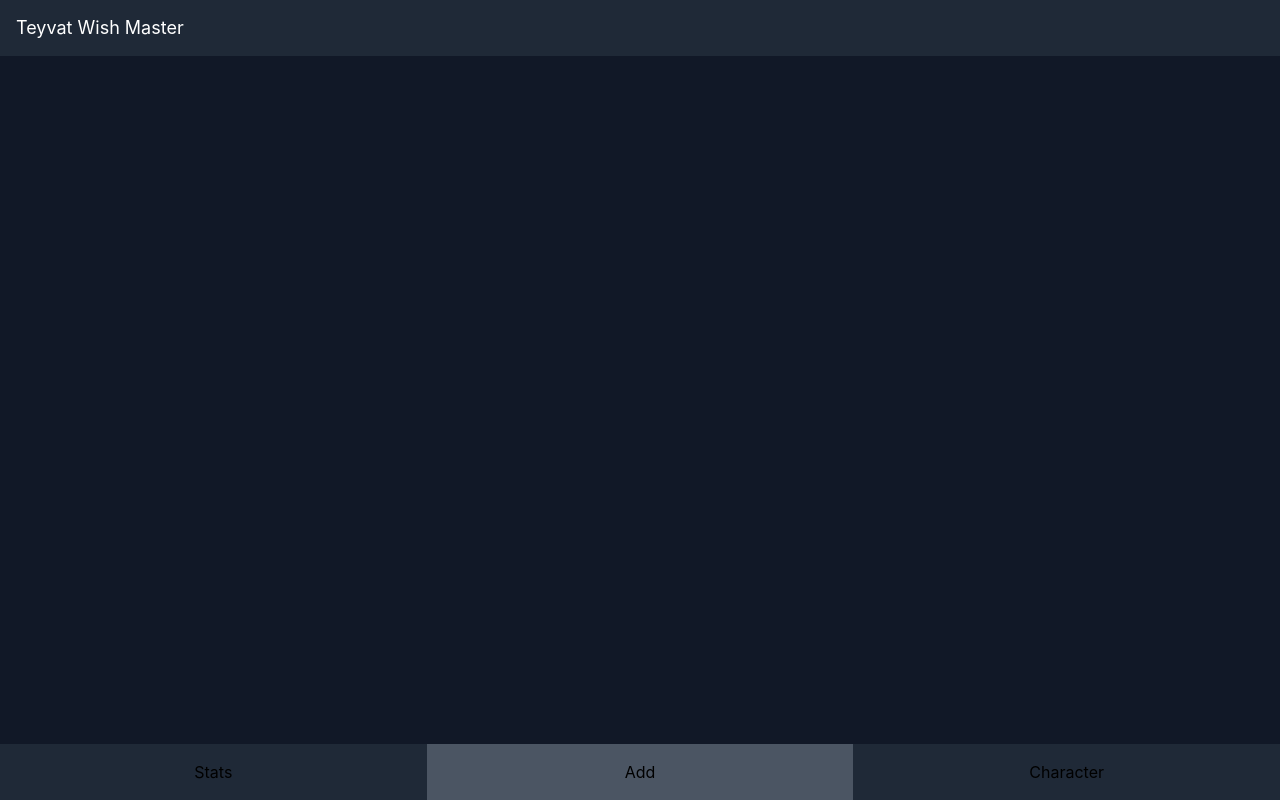
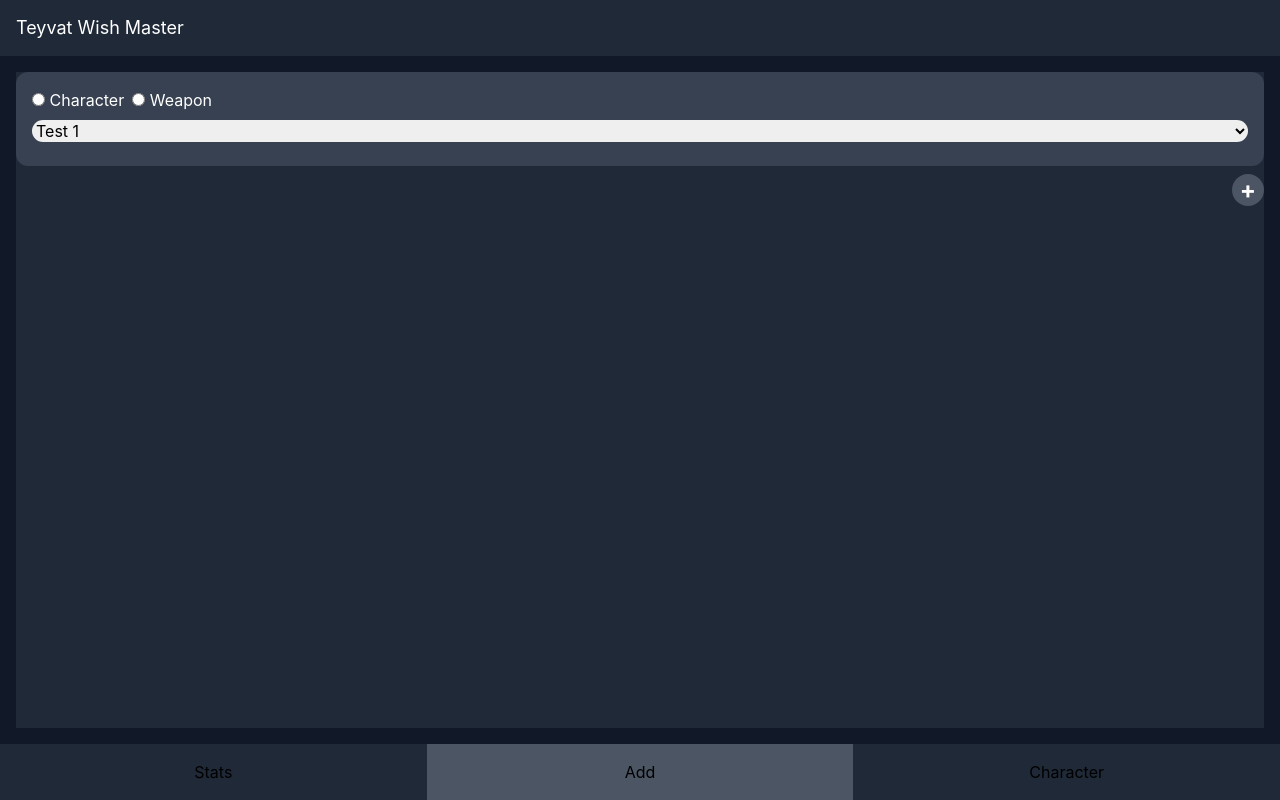
Before and after one commit to raphaelkox/teyvat-wish-master, a Next.js app: page /add in a window 1280 px wide. Built offline with nearby package versions, Linux system fonts and the light colour scheme.

Commit message:
add input box

```diff
--- a/components/FavoritePortrait.js
+++ b/components/FavoritePortrait.js
@@ -2,7 +2,7 @@ import Image from 'next/image'
 
 const FavoritePortrait = (props)  => {
     return(
-        <div className='m-4 overflow-hidden bg-gray-800'>
+        <div className={'m-4 overflow-hidden bg-gray-700 ' + (props.circle === 'true' ? 'rounded-full' : 'rounded-xl')}>
           <Image src={'/images/character_portraits/aether.png'} width='360' height='360' layout='responsive' priority/>
         </div>
     )
--- a/components/PittyStats.js
+++ b/components/PittyStat.js
@@ -1,9 +1,10 @@
 import _ from 'lodash'
+import Progressbar from './Progressbar';
 
-const PittyStats = (props) => {
+const PittyStat = (props) => {
     let stars = [];
-    _.times(props.stars, () => {
-        stars.push(<span >⭐</span>);
+    _.times(props.stars, (x) => {
+        stars.push(<span key={x}>⭐</span>);
       });
 
     return(
@@ -17,12 +18,10 @@ const PittyStats = (props) => {
                 </div>
             </div>
             <div className='flex-grow bg-gray-600'>
-                <div className='my-2 h-3 rounded-xl bg-gray-500'>
-                    <div className='w-1/2 h-3 rounded-xl bg-gray-300'></div>
-                </div>
+                <Progressbar value={ props.value } max={ props.max }/>
             </div>
         </div>
     )
 }
 
-export default PittyStats;
+export default PittyStat;
--- /dev/null
+++ b/components/PittyStatsCard.js
@@ -0,0 +1,12 @@
+import PittyStat from '../components/PittyStat';
+
+const PittyStatsCard = (props) => {
+    return(
+        <div className='mx-4 mb-4 flex flex-col flex-grow bg-gray-800'>
+          <PittyStat stars={4} value={props.fourStarPitty} max={10} />
+          <PittyStat stars={5} value={props.fiveStarPitty} max={90} />
+        </div>
+    )
+}
+
+export default PittyStatsCard;
--- /dev/null
+++ b/components/Progressbar.js
@@ -0,0 +1,15 @@
+const Progressbar = (props) => {
+    const width = props.value / props.max;
+
+    return(
+        <div className='my-2 h-3 flex rounded-xl bg-gray-500'>
+            <div
+                style={{
+                    transform: `translate3d(0, 0, 0) scaleX(${width})`
+                }}
+                className='w-full h-3 origin-left  rounded-xl bg-gray-300'></div>
+        </div>
+    )
+}
+
+export default Progressbar;
--- a/pages/add.js
+++ b/pages/add.js
@@ -1,11 +1,27 @@
+import { useState } from 'react'
 import Layout from '../components/Layout'
 
 const Add = () => {
-  return (
-    <Layout nav='add'>
+	const [items, setItems] = useState(1);
 
-    </Layout>
-  )
+	return (
+		<Layout nav='add'>
+			<div className='m-4 flex flex-col flex-grow bg-gray-800'>
+				<div className='p-4 flex flex-col rounded-xl bg-gray-700'>
+					<div className='space-x-2 text-white'>
+						<input type='radio' value='Character' name='wishType'/> Character
+						<input type='radio' value='Weapon' name='wishType'/> Weapon
+					</div>
+					<select className='my-2 rounded-xl'>
+						<option value='A'>Test 1</option>
+						<option value='B'>Test 2</option>
+						<option value='C'>Test 3</option>
+					</select>
+				</div>
+				<div className='my-2 w-8 h-8 text-2xl text-white text-center font-bold self-end rounded-full bg-gray-600'>+</div>
+			</div>
+		</Layout>
+	)
 }
 
 export default Add;
--- a/pages/index.js
+++ b/pages/index.js
@@ -1,15 +1,16 @@
+import { useState } from 'react'
+import Layout from '../components/Layout'
 import FavoritePortrait from '../components/FavoritePortrait';
-import Layout from '../components/Layout'
-import PittyStats from '../components/PittyStats';
+import PittyStatsCard from '../components/PittyStatsCard';
 
 const Stats = () => {
+  const [fourStarPitty, setFourStarPitty] = useState(0);
+  const [fiveStarPitty, setFiveStarPitty] = useState(0);
+
   return (
     <Layout nav='stats'>
-        <FavoritePortrait />
-        <div className='mx-4 mt-1 mb-4 flex flex-col flex-grow bg-gray-800'>
-          <PittyStats stars={4} value={5} max={10} />
-          <PittyStats stars={5} value={90} max={90}/>
-        </div>
+        <FavoritePortrait circle='true'/>
+        <PittyStatsCard fourStarPitty={fourStarPitty} fiveStarPitty={fiveStarPitty}/>
     </Layout>
   )
 }
```
